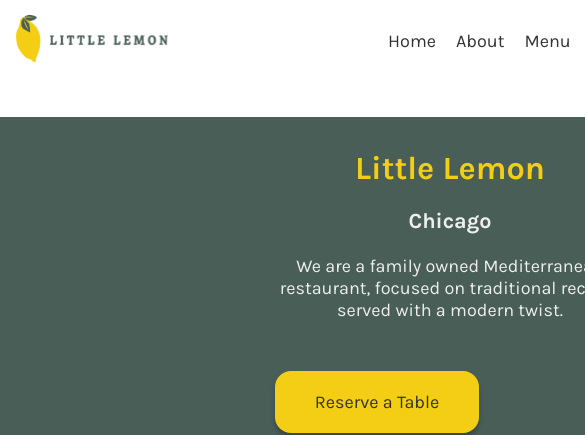
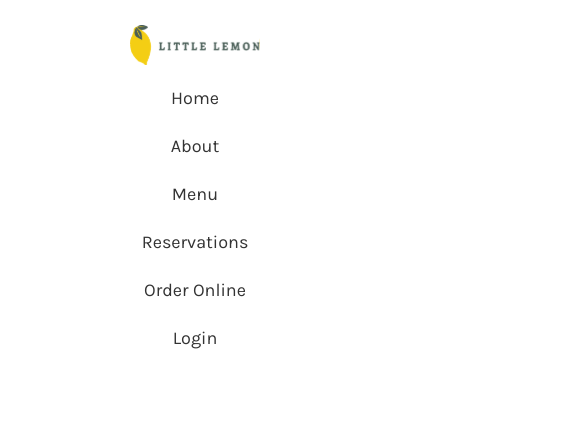
Before and after one commit to edwardAzarevich/react-capstone-project, a React (Create React App) app: page / in a window 390 px wide. Shown: the top 435 px of the page, 585 px wide, since content can reach past the window. Built offline with nearby package versions, Linux system fonts and the light colour scheme.

Commit message:
fix header and comment breaking component

```diff
--- a/src/App.jsx
+++ b/src/App.jsx
@@ -15,9 +15,9 @@ function HomePage() {
       <header>
         <Header />
       </header>
-      <div className='info-background'>
+      {/* <div className='info-background'>
         <CallToActionMain />
-      </div>
+      </div> */}
       <div>
         <Special />
       </div>
--- /dev/null
+++ b/src/component/Header.css
@@ -0,0 +1,54 @@
+@media (max-width: 768px) {
+    .Header {
+        flex-direction: column;
+        align-items: center;
+        justify-content: center;
+        gap: 8px;
+        padding: 10px 12px;
+    }
+
+    .logo-container {
+        width: 100%;
+        display: flex;
+        justify-content: center;
+        align-items: center;
+        margin: 0;
+        padding: 0;
+    }
+
+    .logo {
+        height: 40px;
+    }
+
+    .Nav {
+        width: 100%;
+        display: flex !important;
+        justify-content: center;
+        align-items: center;
+        padding: 6px 0;
+        margin: 0;
+        box-shadow: none;
+        background: transparent;
+        position: static;
+    }
+
+    .Nav ul {
+        display: flex;
+        flex-direction: column;
+        align-items: center;
+        gap: 10px;
+        margin: 0;
+        padding: 0;
+        width: auto;
+    }
+
+    .Nav a {
+        display: inline-block;
+        text-align: center;
+        padding: 8px 12px;
+    }
+
+    .burger {
+        display: none;
+    }
+}
```
Also changed, not shown: src/component/Header.jsx (+3 -7 lines), src/component/Nav.jsx (deleted, +0 -16 lines).
